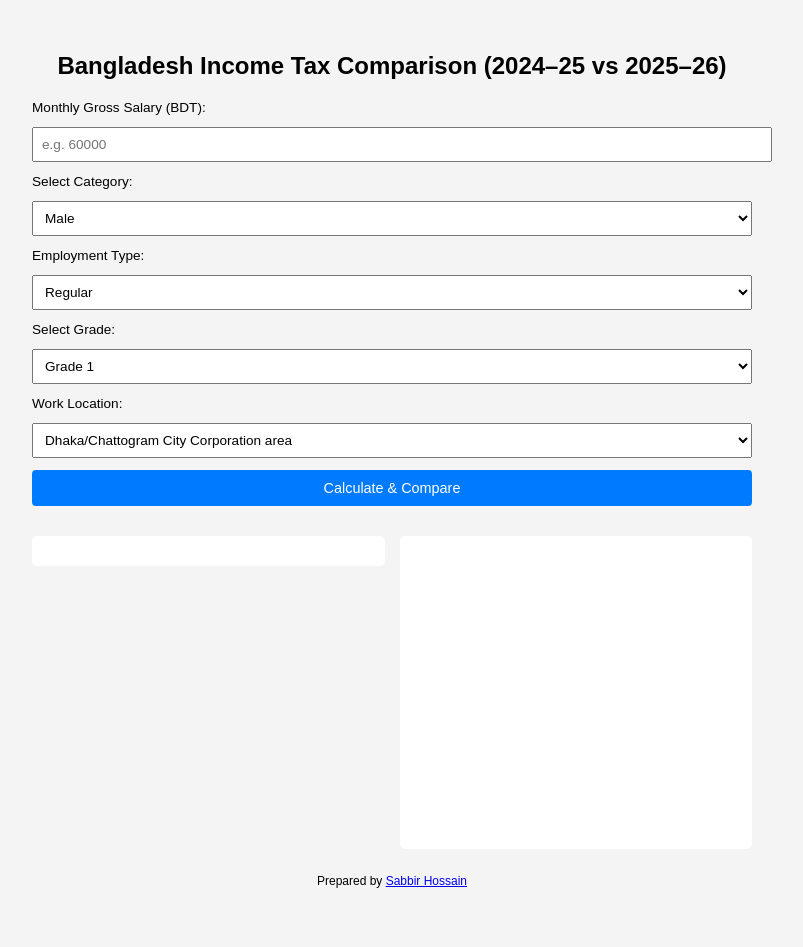
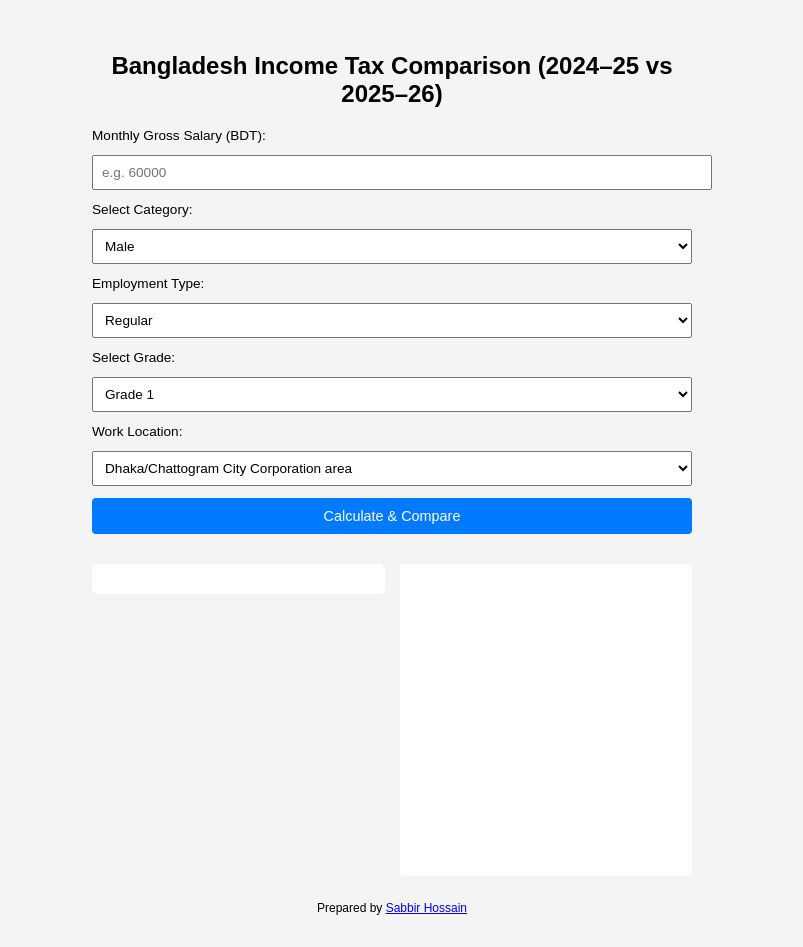
Before and after one commit to sabbir-ux/bd-tax-comparison, a plain HTML site: page index.html in a window 1280 px wide. Shown: the whole page, without its empty margins (248-1051 px from the left). Before the commit the page ends 920 px from the top, so only its background shows below. Drawn offline with nearby package versions, Linux system fonts and the light colour scheme.

Commit message:
Update index.html

```diff
--- a/index.html
+++ b/index.html
@@ -11,9 +11,9 @@
       font-family: Arial, sans-serif;
       background-color: #f4f4f4;
       padding: 32px;
-      max-width: 720px; /* 80% of 900 */
+      max-width: 600px; /* 80% of 900 */
       margin: auto;
-      font-size: 0.85rem; /* smaller base font */
+      font-size: 0.7rem; /* smaller base font */
       /* optional for better scaling:
       transform: scale(0.8);
       transform-origin: top center;
```
